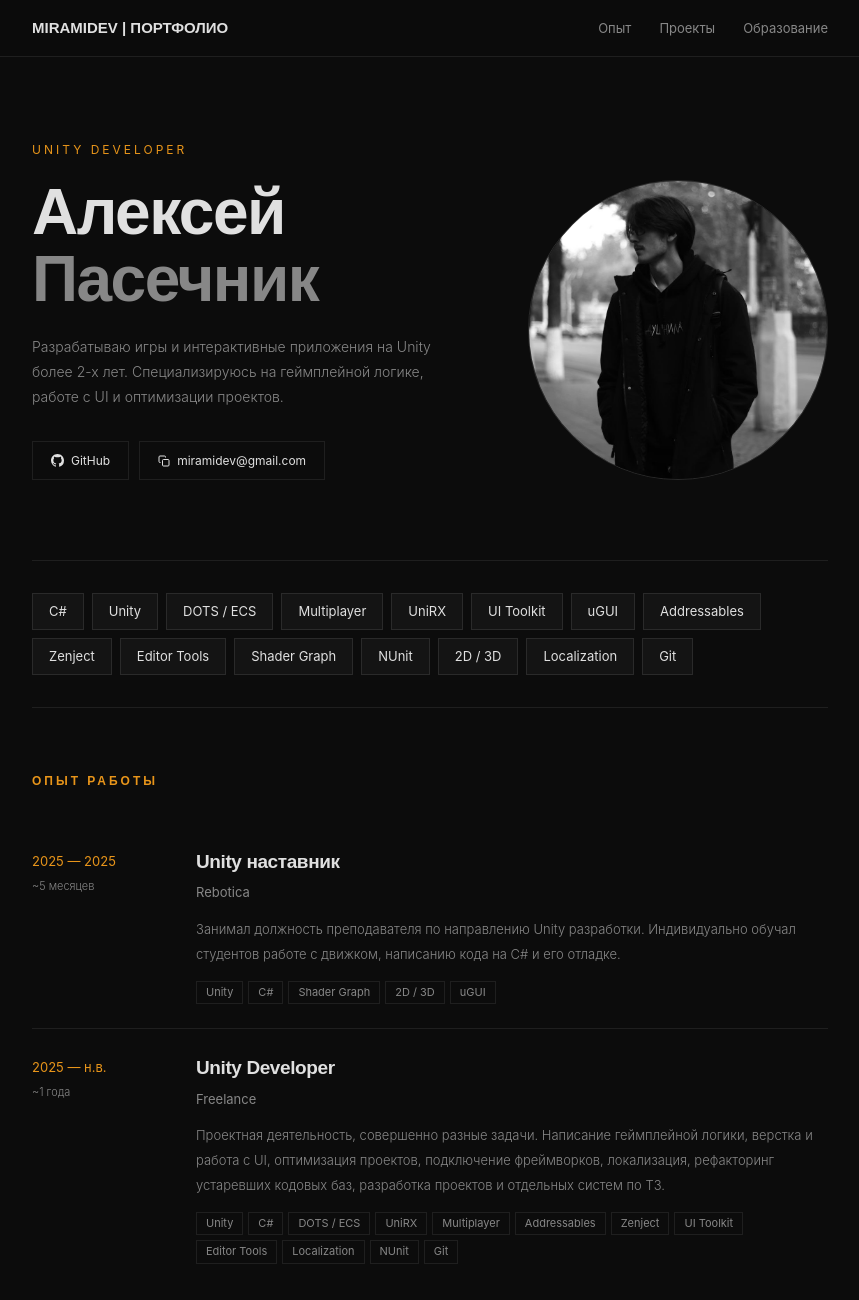
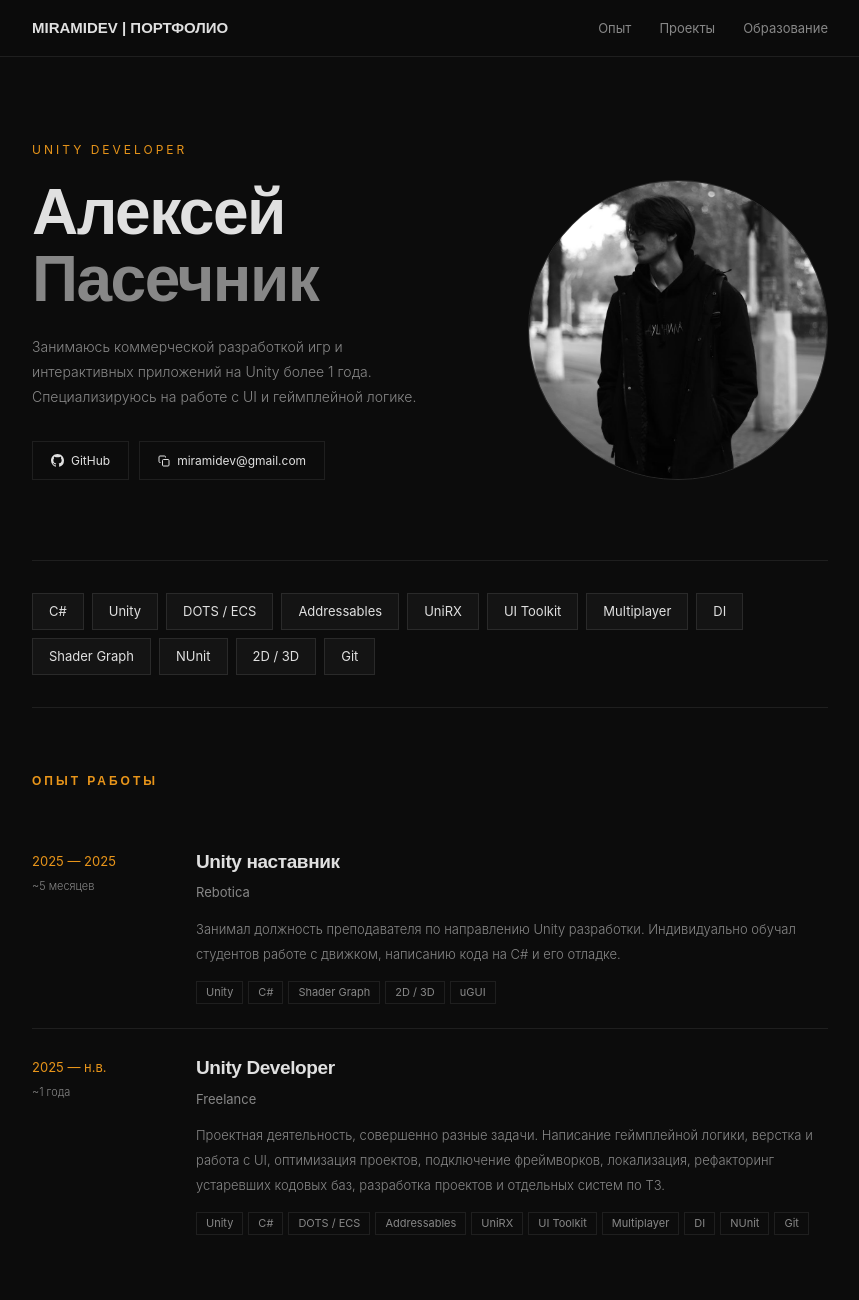
Before and after one commit to miramidev/miramidev.github.io, a plain HTML site: page index.html in a window 1280 px wide. Shown: the top 1300 px of the page, without its empty margins (210-1069 px from the left). Drawn offline with Linux system fonts and the light colour scheme; a web font is replaced by a local one.

Commit message:
chg: update portfolio text and skills

```diff
--- a/index.html
+++ b/index.html
@@ -27,8 +27,8 @@
     <div class="hero-grid">
       <div class="hero-left">
         <h1>Алексей<br><span class="dim">Пасечник</span></h1>
-        <p class="hero-desc">Разрабатываю игры и интерактивные приложения на Unity более 2-х лет.
-          Специализируюсь на геймплейной логике, работе с UI и оптимизации проектов.</p>
+        <p class="hero-desc">Занимаюсь коммерческой разработкой игр и интерактивных приложений на Unity более 1 года.
+          Специализируюсь на работе с UI и геймплейной логике.</p>
         <div class="hero-contacts">
           <a href="https://github.com/miramidev" target="_blank" class="btn">
             <svg width="13" height="13" viewBox="0 0 24 24" fill="currentColor">
@@ -59,17 +59,14 @@
     <span class="sk">C#</span>
     <span class="sk">Unity</span>
     <span class="sk">DOTS / ECS</span>
-    <span class="sk">Multiplayer</span>
+    <span class="sk">Addressables</span>
     <span class="sk">UniRX</span>
     <span class="sk">UI Toolkit</span>
-    <span class="sk">uGUI</span>
-    <span class="sk">Addressables</span>
-    <span class="sk">Zenject</span>
-    <span class="sk">Editor Tools</span>
+    <span class="sk">Multiplayer</span>
+    <span class="sk">DI</span>
     <span class="sk">Shader Graph</span>
     <span class="sk">NUnit</span>
     <span class="sk">2D / 3D</span>
-    <span class="sk">Localization</span>
     <span class="sk">Git</span>
   </div>
 
@@ -108,13 +105,11 @@
           <span class="tag">Unity</span>
           <span class="tag">C#</span>
           <span class="tag">DOTS / ECS</span>
+          <span class="tag">Addressables</span>
           <span class="tag">UniRX</span>
+          <span class="tag">UI Toolkit</span>
           <span class="tag">Multiplayer</span>
-          <span class="tag">Addressables</span>
-          <span class="tag">Zenject</span>
-          <span class="tag">UI Toolkit</span>
-          <span class="tag">Editor Tools</span>
-          <span class="tag">Localization</span>
+          <span class="tag">DI</span>
           <span class="tag">NUnit</span>
           <span class="tag">Git</span>
         </div>
```
